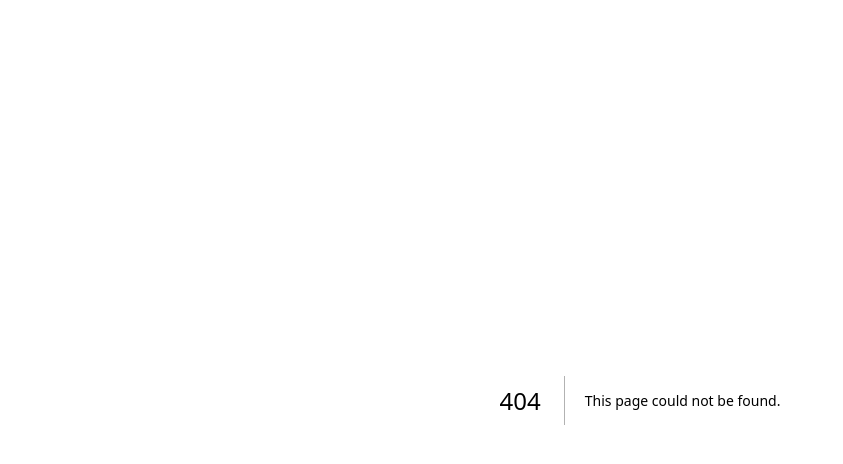
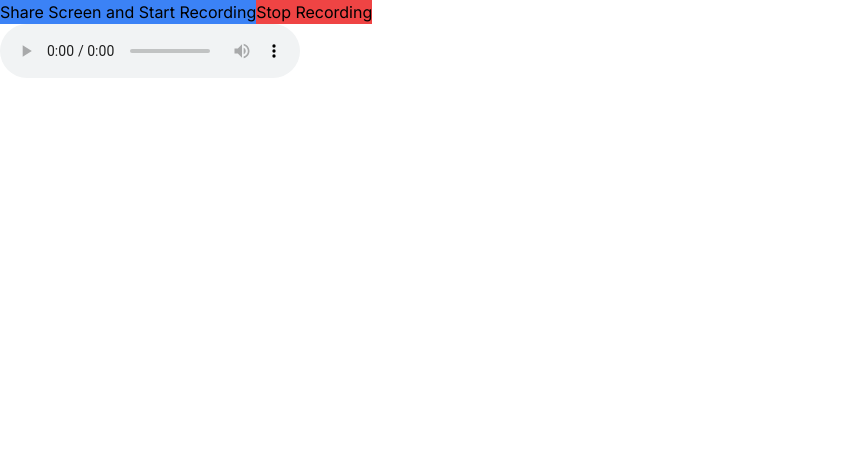
Before and after one commit to kimdonggu42/speech-to-text, a Next.js app: page /share in a window 1280 px wide. Before the commit this address had no page. Shown: the top 464 px of the page, without its empty margins (0-843 px from the left). Built offline with nearby package versions, Linux system fonts and the light colour scheme; no server answers.

Commit message:
feat: 화면 공유 녹음 기능 추가

```diff
--- a/src/app/page.tsx
+++ b/src/app/page.tsx
@@ -1,44 +1,3 @@
-'use client';
-
-import axios from 'axios';
-import { useState } from 'react';
-
-const BASE_URL = process.env.NEXT_PUBLIC_BASE_URL;
-
 export default function Home() {
-  const [text, setText] = useState<string>('');
-  const [executionTime, setExecutionTime] = useState<number>(0);
-
-  const uploadFile = async (e: any) => {
-    e.preventDefault();
-    const mp3File = e.target.files[0];
-    const formData = new FormData();
-    formData.append('file', mp3File);
-    console.log(mp3File);
-    try {
-      const res = await axios.post(`${BASE_URL}/transcribe/`, formData);
-      console.log(res);
-      const { status, data } = res;
-      if (status === 200) {
-        setText(data.text);
-        setExecutionTime(data.execution_time_seconds);
-      } else {
-        throw new Error('something was wrong!');
-      }
-    } catch (err) {
-      console.error(err);
-    }
-  };
-
-  return (
-    <main>
-      <form>
-        <input className='border border-solid border-black' type='file' onChange={uploadFile} />
-      </form>
-      <div>
-        <div>{text}</div>
-        <div>{executionTime}</div>
-      </div>
-    </main>
-  );
+  return <main className='text-[30px]'>메인 페이지</main>;
 }
--- /dev/null
+++ b/src/app/share/page.tsx
@@ -0,0 +1,84 @@
+'use client';
+
+import axios from 'axios';
+import { useState, useRef } from 'react';
+
+const BASE_URL = process.env.NEXT_PUBLIC_BASE_URL;
+
+export default function Share() {
+  const [mediaRecorder, setMediaRecorder] = useState<any>(null);
+  // const [audioChunks, setAudioChunks] = useState<any>([]);
+  const [transcriptionResult, setTranscriptionResult] = useState<any>('');
+  const [executionTime, setExecutionTime] = useState<any>('');
+
+  const audioRef = useRef<any>();
+  const chunks: any = [];
+
+  console.log(chunks);
+
+  const startRecording = async () => {
+    try {
+      const mediaStream = await navigator.mediaDevices.getDisplayMedia({
+        video: true,
+        audio: true,
+      });
+      mediaStream.getVideoTracks().forEach((track) => track.stop());
+
+      const recorder = new MediaRecorder(mediaStream);
+      setMediaRecorder(recorder);
+      recorder.start();
+
+      recorder.ondataavailable = (event) => {
+        // setAudioChunks([...audioChunks, event.data]);
+        chunks.push(event.data);
+        // console.log(event);
+      };
+
+      recorder.onstop = async () => {
+        const audioBlob = new Blob(chunks, { type: 'audio/webm' });
+        // setAudioChunks([]);
+        console.log(audioBlob);
+
+        const audioUrl = URL.createObjectURL(audioBlob);
+        audioRef.current.src = audioUrl;
+
+        const formData = new FormData();
+        formData.append('file', audioBlob, 'screen_audio.webm');
+
+        try {
+          const res = await axios.post(`${BASE_URL}/transcribe/`, formData);
+          console.log(res);
+          const { status, data } = res;
+          if (status === 200) {
+            setTranscriptionResult(data.text);
+            setExecutionTime(data.execution_time_seconds);
+          } else {
+            throw new Error('something was wrong!');
+          }
+        } catch (err) {
+          console.error(err);
+        }
+      };
+    } catch (err) {
+      console.error('Error sharing screen or recording:', err);
+    }
+  };
+
+  const stopRecording = () => {
+    mediaRecorder.stop();
+  };
+
+  return (
+    <div>
+      <button className='bg-blue-500' onClick={startRecording}>
+        Share Screen and Start Recording
+      </button>
+      <button className='bg-red-500' onClick={stopRecording}>
+        Stop Recording
+      </button>
+      <audio controls ref={audioRef} />
+      <p>{transcriptionResult}</p>
+      <p>{executionTime}</p>
+    </div>
+  );
+}
--- /dev/null
+++ b/src/app/upload/page.tsx
@@ -0,0 +1,44 @@
+'use client';
+
+import axios from 'axios';
+import { useState } from 'react';
+
+const BASE_URL = process.env.NEXT_PUBLIC_BASE_URL;
+
+export default function Upload() {
+  const [text, setText] = useState<string>('');
+  const [executionTime, setExecutionTime] = useState<number>(0);
+
+  const uploadFile = async (e: any) => {
+    e.preventDefault();
+    const mp3File = e.target.files[0];
+    const formData = new FormData();
+    formData.append('file', mp3File);
+    console.log(mp3File);
+    try {
+      const res = await axios.post(`${BASE_URL}/transcribe/`, formData);
+      console.log(res);
+      const { status, data } = res;
+      if (status === 200) {
+        setText(data.text);
+        setExecutionTime(data.execution_time_seconds);
+      } else {
+        throw new Error('something was wrong!');
+      }
+    } catch (err) {
+      console.error(err);
+    }
+  };
+
+  return (
+    <main>
+      <form>
+        <input className='border border-solid border-black' type='file' onChange={uploadFile} />
+      </form>
+      <div>
+        <div>{text}</div>
+        <div>{executionTime}</div>
+      </div>
+    </main>
+  );
+}
```
